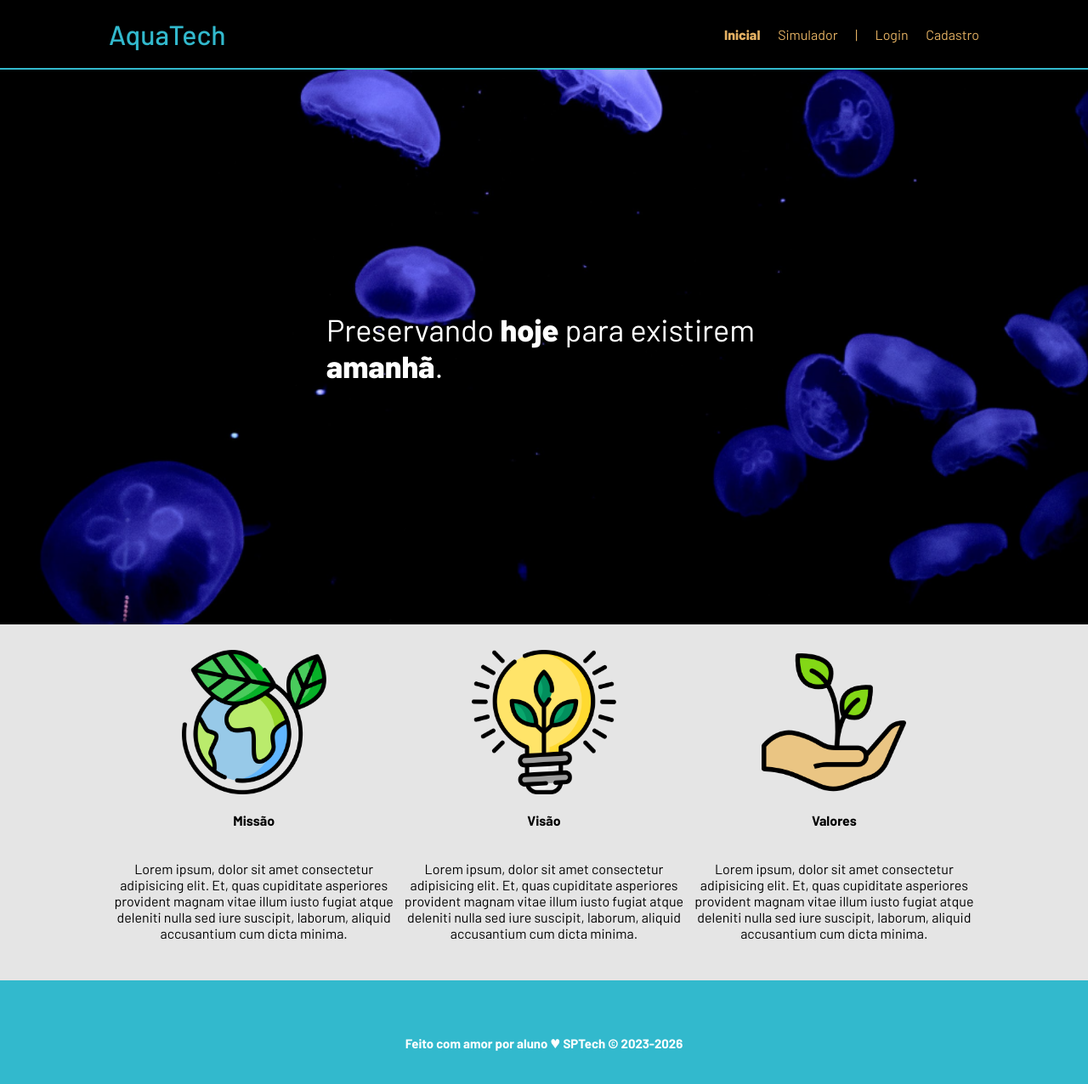
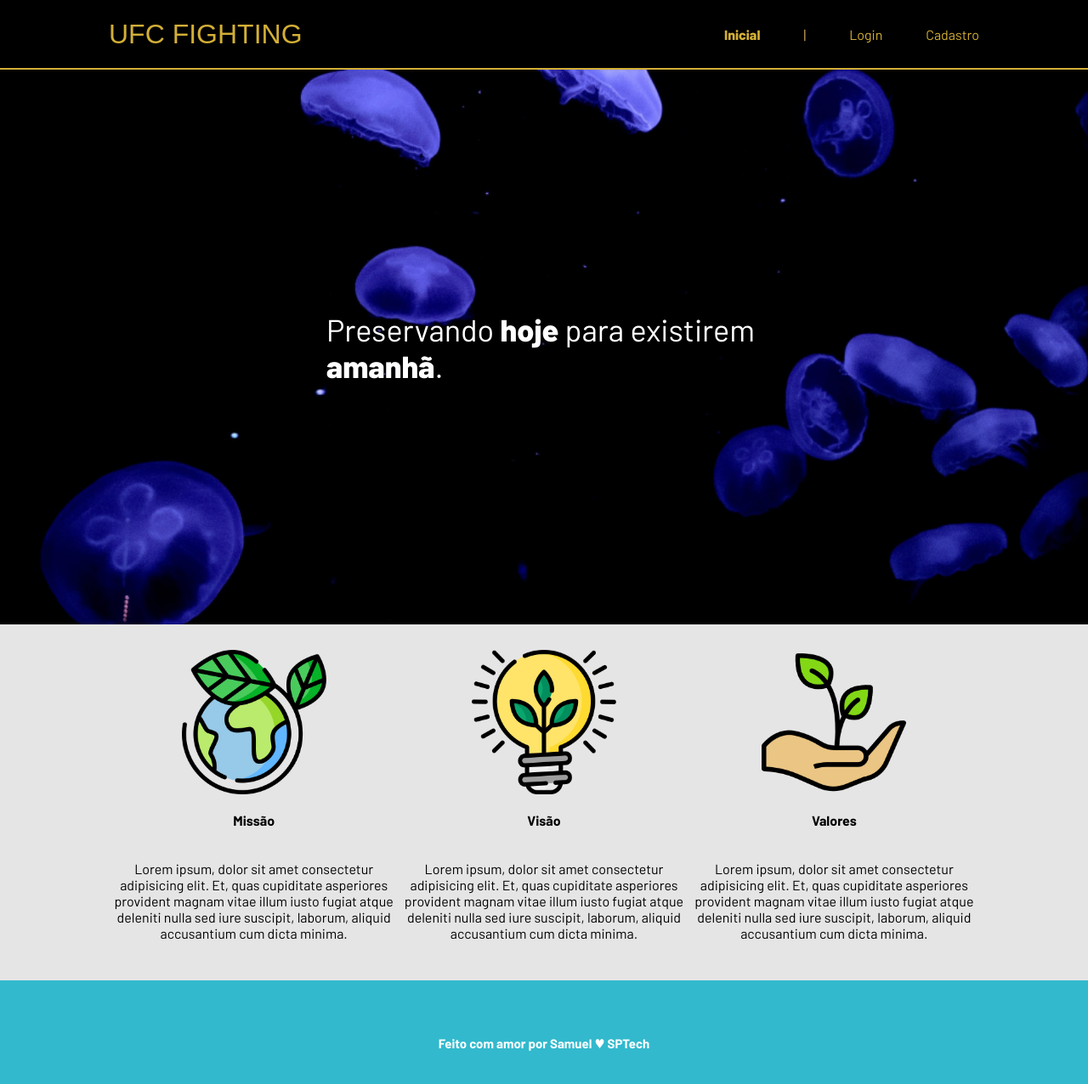
Before and after one commit to SamuelSimonatto12/UFC-FIGHTING-WDV, a website: page web-data-viz/public/index.html in a window 1280 px wide. Shown: the whole page at 85% size. Drawn offline with Linux system fonts and the light colour scheme.

Commit message:
fix: alterando o header para a identidade do meu projeto

```diff
--- a/web-data-viz/public/css/estilo.css
+++ b/web-data-viz/public/css/estilo.css
@@ -23,7 +23,7 @@ body {
 
 .header {
   height: var(--tamanho-header);
-  border-bottom: 2px solid #32b9cd;
+  border-bottom: 2px solid #D3AF37;
 }
 
 .header .container {
@@ -34,7 +34,7 @@ body {
 
 .header a {
   text-decoration: none;
-  color: #e3b062;
+  color: #D3AF37;
 }
 
 .agora {
@@ -51,9 +51,11 @@ body {
 }
 
 .titulo {
-  color: #32b9cd;
+  color: #D3AF37;
   width: fit-content;
   font-weight: 500;
+  font-family: 'Fugaz One', sans-serif;
+
 }
 
 .header h1 {
@@ -237,7 +239,7 @@ body {
 
 /* FORMULARIO */
 
-.alerta_erro{
+.alerta_erro {
   display: flex;
   justify-content: flex-end;
 }
@@ -254,7 +256,7 @@ body {
   margin-right: 10%;
 }
 
-.card_erro #mensagem_erro{
+.card_erro #mensagem_erro {
   font-weight: 500;
   font-size: 20px;
 }
@@ -354,9 +356,23 @@ input {
 }
 
 @keyframes bell {
-  0%   {transform: rotate(25deg)}
-  25%  {transform: rotate(-25deg)}
-  50%  {transform: rotate(25deg)}
-  75%  {transform: rotate(-25deg)}
-  100% {transform: rotate(25deg)}
+  0% {
+    transform: rotate(25deg)
+  }
+
+  25% {
+    transform: rotate(-25deg)
+  }
+
+  50% {
+    transform: rotate(25deg)
+  }
+
+  75% {
+    transform: rotate(-25deg)
+  }
+
+  100% {
+    transform: rotate(25deg)
+  }
 }
--- a/web-data-viz/public/index.html
+++ b/web-data-viz/public/index.html
@@ -6,11 +6,14 @@
   <meta http-equiv="X-UA-Compatible" content="IE=edge">
   <meta name="viewport" content="width=device-width, initial-scale=1.0">
 
-    <title>AquaTech | Página Inicial</title>
+  <title>UFC-FIGHTING | Página Inicial</title>
 
   <script src="./js/sessao.js"></script>
 
   <link rel="stylesheet" href="./css/estilo.css">
+  <link rel="stylesheet" href="https://cdnjs.cloudflare.com/ajax/libs/font-awesome/6.5.0/css/all.min.css">
+
+
   <link rel="icon" href="./assets/icon/favicon2.ico">
   <link rel="preconnect" href="https://fonts.gstatic.com">
 </head>
@@ -18,13 +21,10 @@
 <body>
   <div class="header">
     <div class="container">
-        <h1 class="titulo">AquaTech</h1>
+      <h1 class="titulo">UFC FIGHTING</h1>
       <ul class="navbar">
         <li class="agora">
           <a href="#">Inicial</a>
-          </li>
-          <li>
-            <a href="simulador.html">Simulador</a>
         </li>
         <li>|</li>
         <li>
@@ -73,7 +73,7 @@
 
   <div class="footer">
     <div class="container">
-        <h4>Feito com amor por aluno &hearts; SPTech &copy; 2023-2026</h4>
+      <h4>Feito com amor por Samuel &hearts; SPTech</h4>
     </div>
   </div>
 </body>
```
Lines whose indentation alone changed are shown as unchanged.
